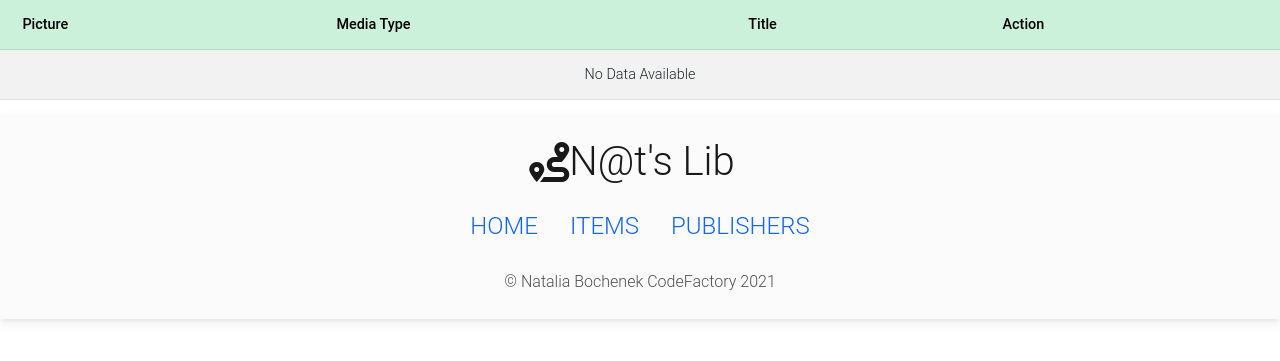
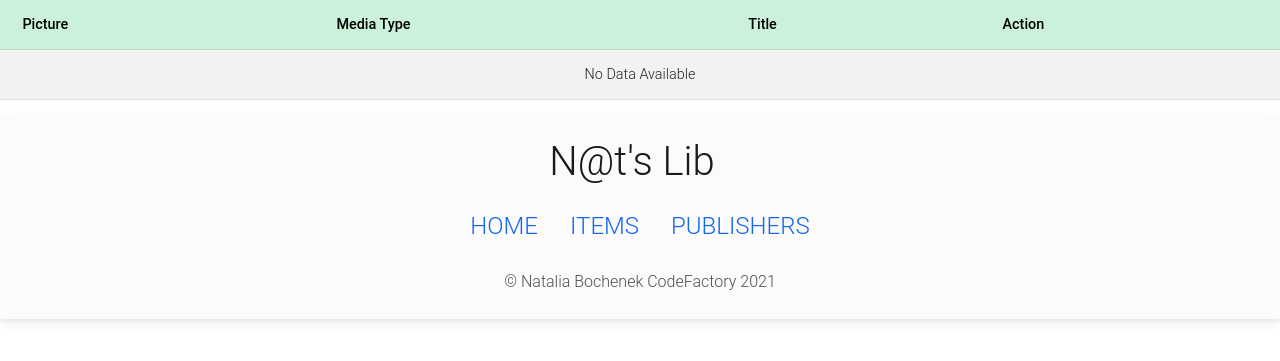
Before and after one commit to nat-oku/FE21-CR10-Natalia, a PHP site: page / in a window 1280 px wide. Shown: the part 96-457 px from the top of the page. Run offline with PHP 8.4, Linux system fonts and the light colour scheme; data that the repository does not hold is empty; some libraries are stand-ins or nearby versions.

Commit message:
deleting awesome icons

```diff
--- a/components/boot_CSS.php
+++ b/components/boot_CSS.php
@@ -3,6 +3,3 @@
 
 <!-- MDB Bootstrap-->
 <link href="https://cdnjs.cloudflare.com/ajax/libs/mdb-ui-kit/3.3.0/mdb.min.css" rel="stylesheet" />
-
-<!-- awesome icons --->
-<link rel="stylesheet" href="https://use.fontawesome.com/releases/v5.15.1/css/all.css" integrity="sha384-vp86vTRFVJgpjF9jiIGPEEqYqlDwgyBgEF109VFjmqGmIY/Y4HV4d3Gp2irVfcrp" crossorigin="anonymous">
```
